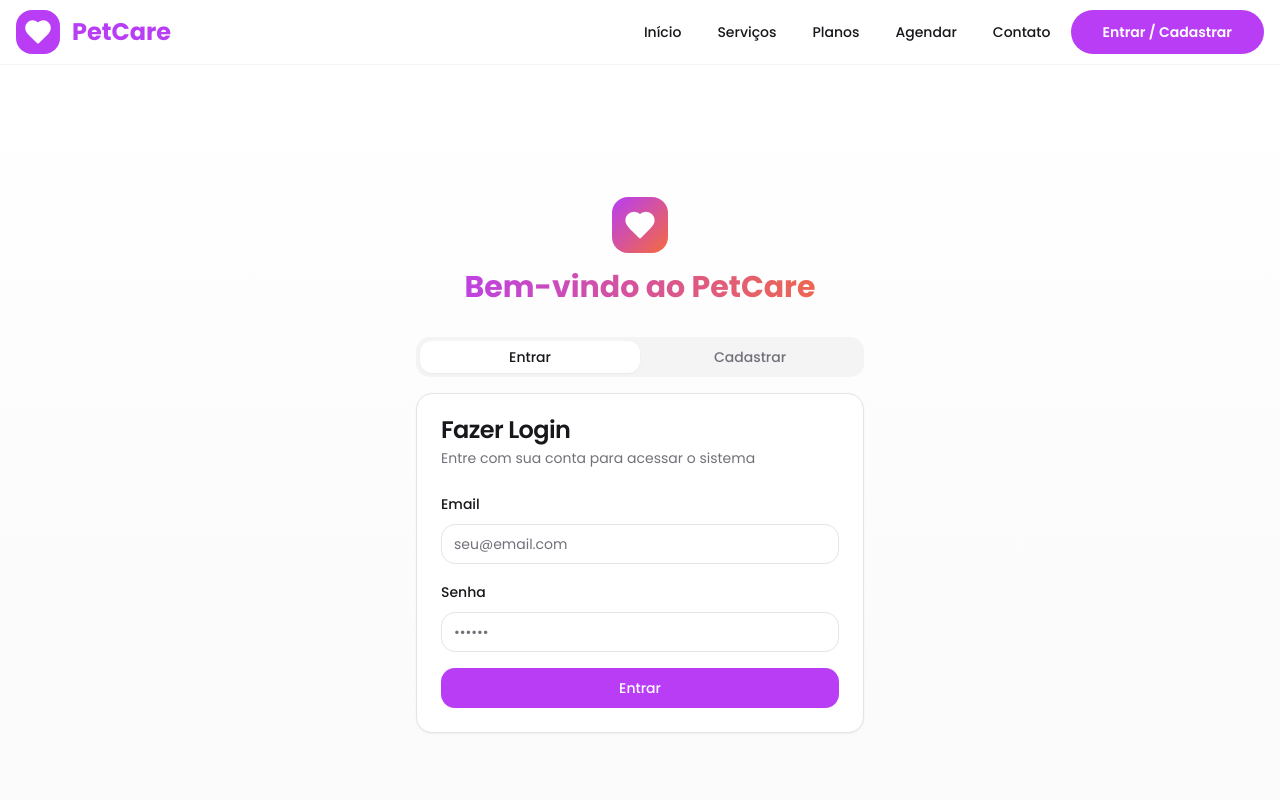
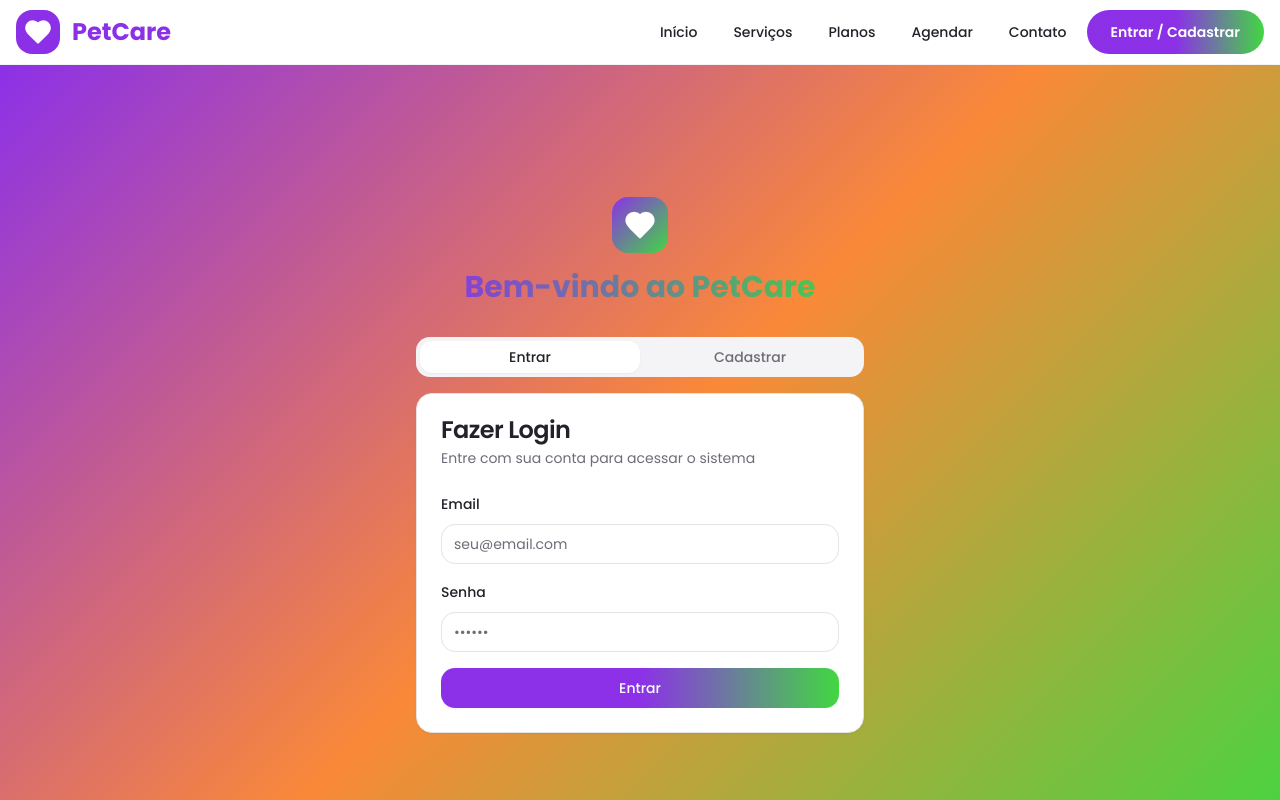
Before and after one commit to Meizolas/petcare10, a React (Vite) app: page /auth in a window 1280 px wide. Shown: the top 800 px of the page. Built offline with nearby package versions, Linux system fonts and the light colour scheme.

Commit message:
Refactor: Enhance site design and admin webhook

```diff
--- a/src/index.css
+++ b/src/index.css
@@ -8,162 +8,179 @@
 
 @layer base {
   :root {
-    /* PetCare Vibrant Brand Colors */
-    --brand-lime: 85 85% 55%;
-    --brand-orange: 25 95% 53%;
-    --brand-purple: 280 90% 60%;
-    --brand-coral: 15 90% 60%;
+    /* Primary Colors - Vibrant Purple/Blue */
+    --primary: 270 80% 55%;
+    --primary-foreground: 0 0% 100%;
+    --primary-glow: 270 100% 70%;
+    --primary-variant: 280 75% 45%;
 
-    /* Primary Theme - Energetic Purple */
-    --primary: 280 90% 60%;
-    --primary-foreground: 0 0% 100%;
-    --primary-glow: 280 90% 70%;
+    /* Secondary Colors - Orange/Coral */
+    --secondary: 25 95% 60%;
+    --secondary-foreground: 0 0% 100%;
 
-    /* Secondary Theme - Vibrant Lime */
-    --secondary: 85 85% 55%;
-    --secondary-foreground: 0 0% 10%;
-
-    /* Accent - Coral */
-    --accent: 15 90% 60%;
+    /* Accent Colors - Lime Green */
+    --accent: 120 65% 55%;
     --accent-foreground: 0 0% 100%;
 
-    /* Background & Surfaces */
+    /* Background & Surface */
     --background: 0 0% 100%;
-    --foreground: 240 10% 10%;
+    --foreground: 240 10% 15%;
 
+    /* Card & Popover */
     --card: 0 0% 100%;
-    --card-foreground: 240 10% 10%;
+    --card-foreground: 240 10% 15%;
+    --popover: 0 0% 100%;
+    --popover-foreground: 240 10% 15%;
 
-    --popover: 0 0% 100%;
-    --popover-foreground: 240 10% 10%;
+    /* Input & Border */
+    --border: 240 10% 90%;
+    --input: 240 10% 90%;
+    --ring: 270 80% 55%;
 
-    --muted: 240 5% 96%;
-    --muted-foreground: 240 4% 46%;
+    /* Muted */
+    --muted: 240 10% 96%;
+    --muted-foreground: 240 5% 45%;
 
-    --border: 240 6% 90%;
-    --input: 240 6% 90%;
-    --ring: 280 90% 60%;
+    /* Destructive */
+    --destructive: 0 84% 60%;
+    --destructive-foreground: 0 0% 100%;
 
-    --destructive: 0 84% 60%;
-    --destructive-foreground: 0 0% 98%;
+    /* Pet Check Specific - Vibrant Colors */
+    --pet-primary: 270 80% 55%;
+    --pet-secondary: 25 95% 60%;
+    --pet-accent: 120 65% 55%;
+    --brand-orange: 25 95% 60%;
 
-    --success: 142 76% 45%;
-    --success-foreground: 0 0% 100%;
+    /* Gradients - More Colorful */
+    --gradient-primary: linear-gradient(135deg, hsl(270, 80%, 55%), hsl(280, 75%, 45%));
+    --gradient-secondary: linear-gradient(135deg, hsl(25, 95%, 60%), hsl(35, 90%, 55%));
+    --gradient-accent: linear-gradient(135deg, hsl(120, 65%, 55%), hsl(140, 60%, 50%));
+    --gradient-hero: linear-gradient(135deg, hsl(270, 80%, 55%) 0%, hsl(25, 95%, 60%) 50%, hsl(120, 65%, 55%) 100%);
+    --gradient-rainbow: linear-gradient(90deg, hsl(270, 80%, 55%), hsl(200, 80%, 55%), hsl(120, 65%, 55%), hsl(25, 95%, 60%));
 
-    --radius: 1rem;
+    /* Shadows - Enhanced */
+    --shadow-sm: 0 2px 4px rgba(139, 47, 140, 0.1);
+    --shadow-md: 0 4px 12px rgba(139, 47, 140, 0.15);
+    --shadow-lg: 0 10px 30px rgba(139, 47, 140, 0.2);
+    --shadow-glow: 0 0 30px rgba(139, 47, 140, 0.3);
 
-    /* Gradients */
-    --gradient-primary: linear-gradient(135deg, hsl(var(--primary)), hsl(var(--accent)));
-    --gradient-secondary: linear-gradient(135deg, hsl(var(--secondary)), hsl(var(--brand-orange)));
-    --gradient-hero: linear-gradient(180deg, hsl(var(--background)), hsl(240 5% 98%));
-
-    /* Shadows */
-    --shadow-sm: 0 1px 2px 0 rgba(0, 0, 0, 0.05);
-    --shadow-md: 0 4px 6px -1px rgba(0, 0, 0, 0.1), 0 2px 4px -1px rgba(0, 0, 0, 0.06);
-    --shadow-lg: 0 10px 15px -3px rgba(0, 0, 0, 0.1), 0 4px 6px -2px rgba(0, 0, 0, 0.05);
-    --shadow-xl: 0 20px 25px -5px rgba(0, 0, 0, 0.1), 0 10px 10px -5px rgba(0, 0, 0, 0.04);
-    --shadow-glow: 0 0 20px rgba(163, 77, 237, 0.3);
+    /* Sidebar */
+    --sidebar-background: 0 0% 98%;
+    --sidebar-foreground: 240 10% 15%;
+    --sidebar-primary: 270 80% 55%;
+    --sidebar-primary-foreground: 0 0% 100%;
+    --sidebar-accent: 240 10% 96%;
+    --sidebar-accent-foreground: 240 10% 15%;
+    --sidebar-border: 240 10% 90%;
+    --sidebar-ring: 270 80% 55%;
 
     /* Animations */
     --transition-smooth: all 0.3s cubic-bezier(0.4, 0, 0.2, 1);
-    --transition-bounce: all 0.4s cubic-bezier(0.68, -0.55, 0.265, 1.55);
+    --transition-bounce: all 0.5s cubic-bezier(0.68, -0.55, 0.265, 1.55);
 
-    --sidebar-background: 0 0% 98%;
-    --sidebar-foreground: 240 5.3% 26.1%;
-    --sidebar-primary: 240 5.9% 10%;
-    --sidebar-primary-foreground: 0 0% 98%;
-    --sidebar-accent: 240 4.8% 95.9%;
-    --sidebar-accent-foreground: 240 5.9% 10%;
-    --sidebar-border: 220 13% 91%;
-    --sidebar-ring: 280 90% 60%;
+    --radius: 1rem;
   }
 
 .dark {
   --background: 240 10% 8%;
-    --foreground: 0 0% 98%;
+  --foreground: 0 0% 95%;
 
   --card: 240 10% 12%;
-    --card-foreground: 0 0% 98%;
+  --card-foreground: 0 0% 95%;
 
   --popover: 240 10% 12%;
-    --popover-foreground: 0 0% 98%;
+  --popover-foreground: 0 0% 95%;
 
-    --primary: 280 90% 60%;
+  --primary: 270 80% 60%;
   --primary-foreground: 0 0% 100%;
+  --primary-glow: 270 100% 75%;
 
-    --secondary: 85 85% 55%;
-    --secondary-foreground: 0 0% 10%;
+  --secondary: 25 95% 65%;
+  --secondary-foreground: 0 0% 100%;
+
+  --accent: 120 65% 60%;
+  --accent-foreground: 0 0% 100%;
 
   --muted: 240 10% 15%;
-    --muted-foreground: 240 5% 65%;
-
-    --accent: 15 90% 60%;
-    --accent-foreground: 0 0% 100%;
-
-    --destructive: 0 62% 50%;
-    --destructive-foreground: 0 0% 98%;
+  --muted-foreground: 240 5% 60%;
 
   --border: 240 10% 20%;
   --input: 240 10% 20%;
-    --ring: 280 90% 60%;
-    --sidebar-background: 240 5.9% 10%;
-    --sidebar-foreground: 240 4.8% 95.9%;
-    --sidebar-primary: 280 90% 60%;
+  --ring: 270 80% 60%;
+
+  --destructive: 0 84% 65%;
+  --destructive-foreground: 0 0% 100%;
+
+  --sidebar-background: 240 10% 10%;
+  --sidebar-foreground: 0 0% 95%;
+  --sidebar-primary: 270 80% 60%;
   --sidebar-primary-foreground: 0 0% 100%;
-    --sidebar-accent: 240 3.7% 15.9%;
-    --sidebar-accent-foreground: 240 4.8% 95.9%;
-    --sidebar-border: 240 3.7% 15.9%;
-    --sidebar-ring: 280 90% 60%;
-  }
+  --sidebar-accent: 240 10% 15%;
+  --sidebar-accent-foreground: 0 0% 95%;
+  --sidebar-border: 240 10% 20%;
+  --sidebar-ring: 270 80% 60%;
 }
 
-@layer base {
   * {
     @apply border-border;
   }
+  body {
+    @apply bg-background text-foreground font-[Poppins];
+  }
 
-  body {
-    @apply bg-background text-foreground antialiased;
-    font-family: 'Poppins', sans-serif;
+  /* Custom Scrollbar - Purple Animated */
+  ::-webkit-scrollbar {
+    width: 12px;
+    height: 12px;
+  }
+
+  ::-webkit-scrollbar-track {
+    background: hsl(var(--muted));
+    border-radius: 6px;
+  }
+
+  ::-webkit-scrollbar-thumb {
+    background: linear-gradient(180deg, hsl(270, 80%, 55%), hsl(280, 75%, 45%));
+    border-radius: 6px;
+    border: 2px solid hsl(var(--muted));
+    transition: all 0.3s ease;
+  }
+
+  ::-webkit-scrollbar-thumb:hover {
+    background: linear-gradient(180deg, hsl(270, 90%, 65%), hsl(280, 85%, 55%));
+    box-shadow: 0 0 10px hsl(270, 80%, 55%);
+  }
+
+  /* Firefox Scrollbar */
+  * {
+    scrollbar-width: thin;
+    scrollbar-color: hsl(270, 80%, 55%) hsl(var(--muted));
   }
 }
 
 @layer components {
-  /* PetCare Custom Components */
   .pet-card {
-    @apply bg-card rounded-2xl p-6 shadow-lg hover:shadow-xl transition-all duration-300 hover:-translate-y-1 border border-border/50;
+    @apply bg-card text-card-foreground rounded-xl shadow-md hover:shadow-xl transition-all duration-300 border-2 border-border hover:border-primary/50 hover:scale-[1.02];
   }
 
   .pet-button {
-    @apply bg-primary text-primary-foreground px-8 py-3 rounded-full font-semibold
-           hover:bg-primary/90 transition-all duration-300 hover:scale-105 hover:shadow-lg
-           active:scale-95;
-  }
-
-  .pet-button-secondary {
-    @apply bg-secondary text-secondary-foreground px-8 py-3 rounded-full font-semibold
-           hover:bg-secondary/90 transition-all duration-300 hover:scale-105 hover:shadow-lg
-           active:scale-95;
-  }
-
-  .pet-button-outline {
-    @apply border-2 border-primary text-primary px-8 py-3 rounded-full font-semibold
-           hover:bg-primary hover:text-primary-foreground transition-all duration-300
-           hover:scale-105 hover:shadow-lg active:scale-95;
+    @apply bg-gradient-to-r from-primary via-primary to-accent hover:brightness-110 text-primary-foreground font-semibold py-3 px-6 rounded-full transition-all duration-300 hover:shadow-lg hover:shadow-primary/50 hover:scale-105;
   }
 
   .pet-input {
-    @apply w-full px-4 py-3 border-2 border-input rounded-xl bg-background
-           focus:outline-none focus:ring-2 focus:ring-ring focus:border-transparent
-           transition-all duration-200 placeholder:text-muted-foreground;
+    @apply w-full px-4 py-3 bg-background border-2 border-input rounded-lg focus:border-primary focus:outline-none focus:ring-2 focus:ring-primary/20 transition-all;
   }
 
   .section-title {
-    @apply text-4xl md:text-5xl font-bold mb-4 text-foreground;
+    @apply text-3xl md:text-4xl font-bold text-foreground mb-4 bg-gradient-to-r from-primary via-secondary to-accent bg-clip-text text-transparent;
   }
 
   .promo-badge {
-    @apply inline-flex items-center gap-2 px-6 py-3 rounded-full bg-accent text-white font-bold text-lg shadow-lg;
+    @apply inline-flex items-center gap-2 px-4 py-2 rounded-full text-white font-bold text-sm shadow-lg animate-pulse-slow;
+  }
+
+  .icon-float {
+    @apply hover:scale-110 transition-all duration-300 hover:rotate-12;
   }
 
   /* Particle animation */
--- a/tailwind.config.ts
+++ b/tailwind.config.ts
@@ -91,11 +91,47 @@ export default {
 					to: {
 						height: '0'
 					}
+				},
+				'bounce-slow': {
+					'0%, 100%': {
+						transform: 'translateY(-5%)',
+						animationTimingFunction: 'cubic-bezier(0.8, 0, 1, 1)'
+					},
+					'50%': {
+						transform: 'translateY(0)',
+						animationTimingFunction: 'cubic-bezier(0, 0, 0.2, 1)'
+					}
+				},
+				'pulse-slow': {
+					'0%, 100%': {
+						opacity: '1'
+					},
+					'50%': {
+						opacity: '0.8'
+					}
+				},
+				'wiggle': {
+					'0%, 100%': { transform: 'rotate(-3deg)' },
+					'50%': { transform: 'rotate(3deg)' }
+				},
+				'float-paw': {
+					'0%, 100%': {
+						transform: 'translateY(0) rotate(0deg)',
+						opacity: '0.6'
+					},
+					'50%': {
+						transform: 'translateY(-20px) rotate(10deg)',
+						opacity: '1'
+					}
 				}
 			},
 			animation: {
 				'accordion-down': 'accordion-down 0.2s ease-out',
-				'accordion-up': 'accordion-up 0.2s ease-out'
+				'accordion-up': 'accordion-up 0.2s ease-out',
+				'bounce-slow': 'bounce-slow 3s infinite',
+				'pulse-slow': 'pulse-slow 3s cubic-bezier(0.4, 0, 0.6, 1) infinite',
+				'wiggle': 'wiggle 1s ease-in-out infinite',
+				'float-paw': 'float-paw 6s ease-in-out infinite'
 			}
 		}
 	},
```
Also changed, not shown: src/pages/Admin.tsx (+134 -92 lines), 1 other file (tests, documents, lock files or other folders). Lines whose indentation alone changed are shown as unchanged.
